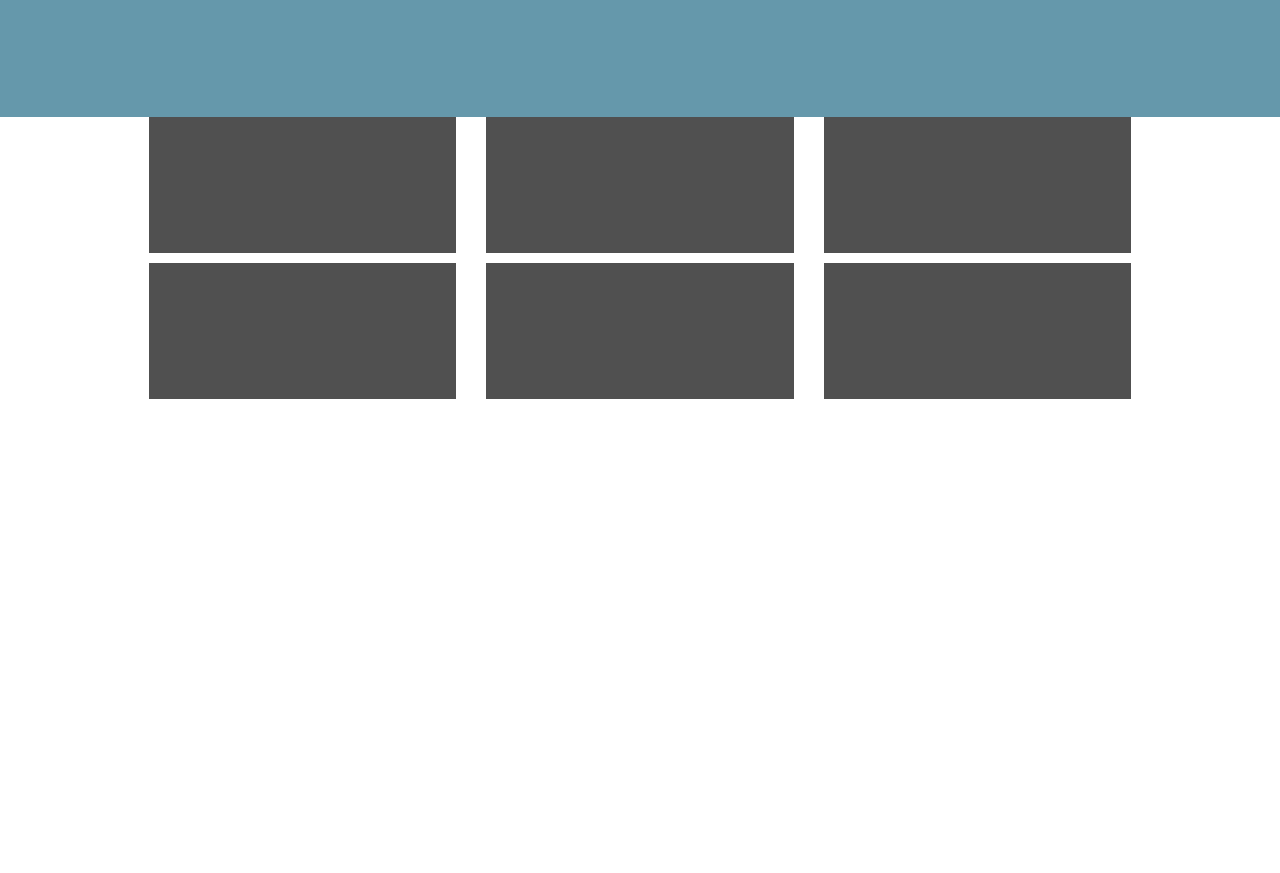
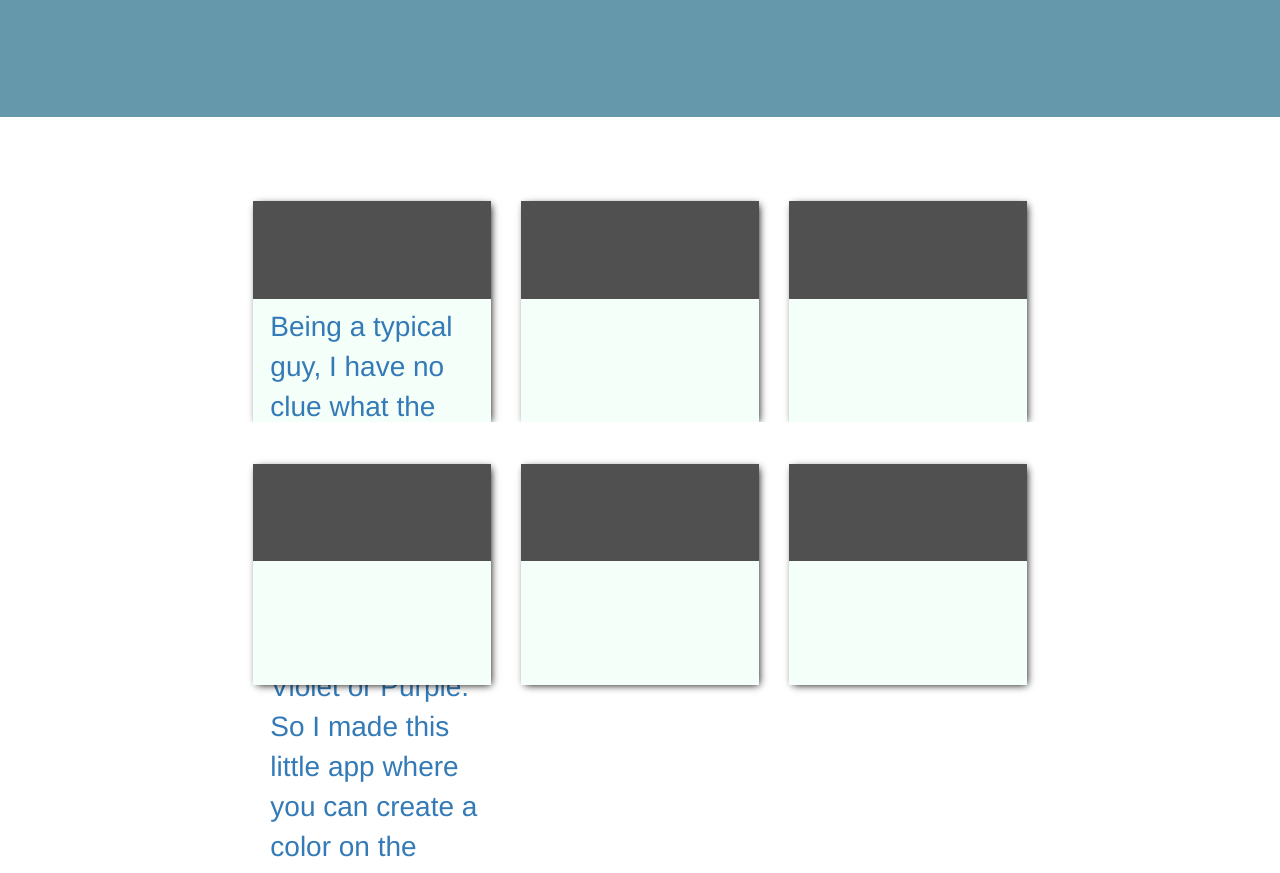
Before and after one commit to PhilipRurka/responsive-1, a plain HTML site: page index.html in a window 1280 px wide. Shown: the part 633-1506 px from the top of the page. Before the commit the page ends 1042 px from the top, so only its background shows below. Drawn offline with nearby package versions, Linux system fonts and the light colour scheme.

Commit message:
Push to save

```diff
--- a/index.html
+++ b/index.html
@@ -46,44 +46,80 @@
                     </div>
                 </div>
                 <div class="content-wrap container-fluid">
-                    <div class="content-item col-lg-10 col-lg-offset-1">
-                        <ul>
-                            <li class="item col-lg-4"><a href="#">
+                    <div class="content-item col-lg-8 col-lg-offset-2">
+                        <ul class="clearfix">
+                            <li class="item col-lg-4">
+                                <div class="item-wrapper">
+                                    <a href="#">
                                         <div class="item-img">
                                             <img src="" alt=""/>
                                         </div>
-                                <p></p>
-                            </a></li>
-                            <li class="item col-lg-4"><a href="#">
+                                        <div class="p-wrapper">
+                                            <p>Being a typical guy, I have no clue what the colors Lavender and Mauve look like. You can show me Indigo and I won't know if it's more like Violet or Purple. So I made this little app where you can create a color on the screen (or copy-paste CSS hex# color) and find out the name of the closest matching color.</p>
+                                        </div>
+                                    </a>
+                                </div>
+                            </li>
+                            <li class="item col-lg-4">
+                                <div class="item-wrapper">
+                                    <a href="#">
                                         <div class="item-img">
                                             <img src="" alt=""/>
                                         </div>
+                                        <div class="p-wrapper">
                                             <p></p>
-                            </a></li>
-                            <li class="item col-lg-4"><a href="#">
+                                        </div>
+                                    </a>
+                                </div>
+                            </li>
+                            <li class="item col-lg-4">
+                                <div class="item-wrapper">
+                                    <a href="#">
                                         <div class="item-img">
                                             <img src="" alt=""/>
                                         </div>
+                                        <div class="p-wrapper">
                                             <p></p>
-                            </a></li>
-                            <li class="item col-lg-4"><a href="#">
+                                        </div>
+                                    </a>
+                                </div>
+                            </li>
+                            <li class="item col-lg-4">
+                                <div class="item-wrapper">
+                                    <a href="#">
                                         <div class="item-img">
                                             <img src="" alt=""/>
                                         </div>
+                                        <div class="p-wrapper">
                                             <p></p>
-                            </a></li>
-                            <li class="item col-lg-4"><a href="#">
+                                        </div>
+                                    </a>
+                                </div>
+                            </li>
+                            <li class="item col-lg-4">
+                                <div class="item-wrapper">
+                                    <a href="#">
                                         <div class="item-img">
                                             <img src="" alt=""/>
                                         </div>
+                                        <div class="p-wrapper">
                                             <p></p>
-                            </a></li>
-                            <li class="item col-lg-4"><a href="#">
+                                        </div>
+                                    </a>
+                                </div>
+                            </li>
+                            <li class="item col-lg-4">
+                                <div class="item-wrapper">
+                                    <a href="#">
                                         <div class="item-img">
                                             <img src="" alt=""/>
                                         </div>
+                                        <div class="p-wrapper">
                                             <p></p>
-                            </a></li>
+                                        </div>
+                                    </a>
+                                </div>
+                            </li>
                         </ul>
                     </div>
                 </div>
--- a/scss/_extends.scss
+++ b/scss/_extends.scss
@@ -96,3 +96,6 @@ $color-item-img										: $Emperor;
 $var-brand-blog-top-set : 3em;
 
 $var-greeting-container-size : 30vh;
+
+$var-item-img : calc(100vw - 83vw - (8 * 15px));
+$var-content-item-a : calc(#{$var-item-img} * 2 + 2vw);
--- a/scss/main.scss
+++ b/scss/main.scss
@@ -160,17 +160,32 @@
 .content-wrap {
 
     .content-item {
+        margin-top: 6em;
+        margin-bottom: 6em;
 
         ul {
             list-style: none;
             list-style-position: inside;
 
             .item {
+                &:nth-child(1n+4) {
+                    padding-top: 3em;
+                    background-color: white;
+                }
+
+                .item-wrapper {
+
+                    a {
+                        display: inline-block;
+                        width: 100%;
+                        height: $var-content-item-a;
+                        background-color: mintcream;
+                        box-shadow: 2px 2px 8px -2px black;
 
                         .item-img {
                             background-color: $color-item-img;
                             width: 100%;
-                    height: calc(100vw - 80vw - (8 * 15px));
+                            height: $var-item-img;
                             display: inline-block;
 
                             img {
@@ -178,8 +193,17 @@
                             }
                         }
 
+                        .p-wrapper {
+                            position: relative;
+
                             p {
-
+                                font-size: 2em;
+                                position: absolute;
+                                top: 8px;
+                                left: 17px;
+                            }
+                        }
+                    }
                 }
             }
         }
```
Also changed, not shown: css/main.css, 1 other file. Lines whose indentation alone changed are shown as unchanged.
